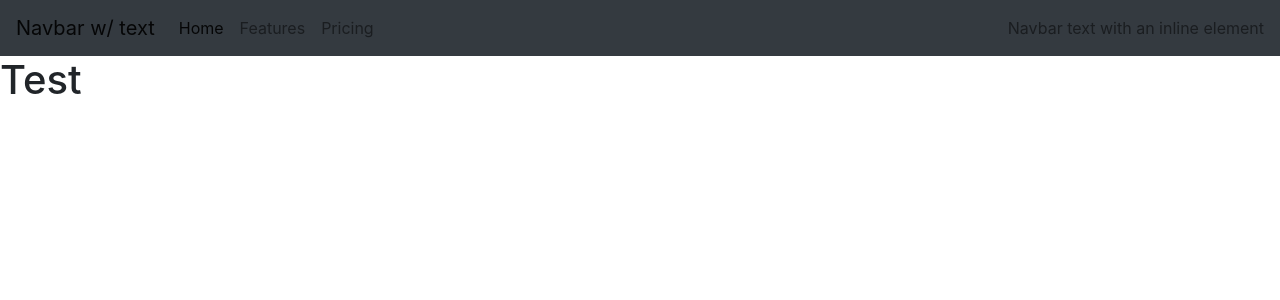
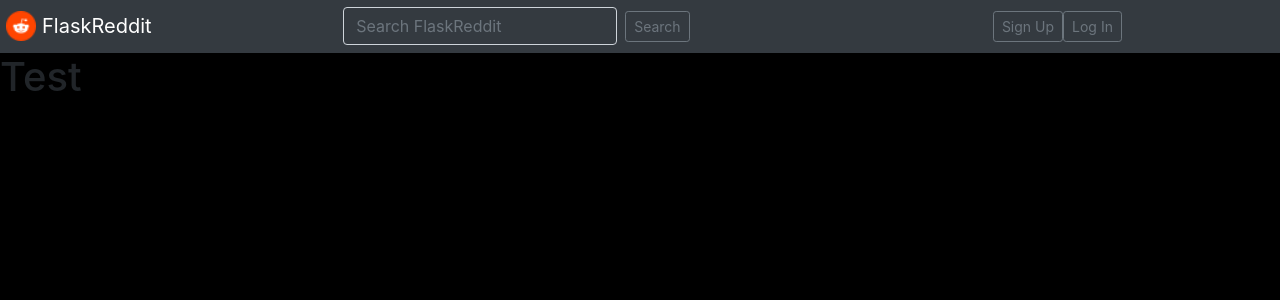
Before and after one commit to HarryCashel/FlaskReddit, a Flask app: page /web/ in a window 1280 px wide. Shown: the top 300 px of the page. Run offline with Flask 2, Linux system fonts and the light colour scheme; some libraries are stand-ins or nearby versions.

Commit message:
html base

```diff
--- /dev/null
+++ b/static/styles.css
@@ -0,0 +1,15 @@
+body{
+    background-color: black;
+}
+
+.navbar {
+    padding: .5%;
+}
+
+.navbar-brand {
+    margin-right: 40px;
+}
+
+#usersettings {
+
+}
--- a/templates/base.html
+++ b/templates/base.html
@@ -6,34 +6,85 @@
 
     <!-- Bootstrap CSS -->
     <link rel="stylesheet" href="https://stackpath.bootstrapcdn.com/bootstrap/4.3.1/css/bootstrap.min.css" integrity="sha384-ggOyR0iXCbMQv3Xipma34MD+dH/1fQ784/j6cY/iJTQUOhcWr7x9JvoRxT2MZw1T" crossorigin="anonymous">
-
+    <link rel="stylesheet" href="../static/styles.css">
     <title>{% block title %}{% endblock %}</title>
 </head>
 <body>
-<div class="navbar-container">
-<nav class="navbar navbar-expand-lg navbar-light bg-dark">
-  <a class="navbar-brand" href="#">Navbar w/ text</a>
-  <button class="navbar-toggler" type="button" data-toggle="collapse" data-target="#navbarText" aria-controls="navbarText" aria-expanded="false" aria-label="Toggle navigation">
+
+        <!-- navbar -->
+
+        <nav class="navbar navbar-expand-lg navbar-dark bg-dark">
+{#            <div class="d-flex justify-content-between">#}
+                <a class="navbar-brand" href="#">
+                    <img src="../static/img/reddit.png" width="30" height="30" class="d-inline-block align-top" alt="">
+                    FlaskReddit
+                </a>
+                <button class="navbar-toggler" type="button" data-toggle="collapse" data-target="#navbarSupportedContent" aria-controls="navbarSupportedContent" aria-expanded="false" aria-label="Toggle navigation">
                     <span class="navbar-toggler-icon"></span>
                 </button>
-  <div class="collapse navbar-collapse" id="navbarText">
-    <ul class="navbar-nav mr-auto">
-      <li class="nav-item active">
-        <a class="nav-link" href="#">Home <span class="sr-only">(current)</span></a>
+
+                <div class="collapse navbar-collapse" id="navbarSupportedContent">
+                    <!-- Jinja template for communities user has joined - only show if logged in -->
+                        {% if user == None %}
+                    <ul class="navbar-nav mx-auto">
+                        <li class="nav-item dropdown">
+                            <a class="nav-link dropdown-toggle" href="#" id="navbarDropdown" role="button" data-toggle="dropdown" aria-haspopup="true" aria-expanded="false">
+                                <img src="../static/img/home.png" width="24" height="24" class="d-inline-block align-top" alt="">
+                                Home
+                            </a>
+                            <div class="dropdown-menu" aria-labelledby="navbarDropdown">
+                                <a class="dropdown-item" href="#">Example</a>
+                            </div>
+                        </li>
+                    </ul>
+                    {% endif %}
+                    <!-- End template for user communities -->
+                    <ul class="navbar-nav mx-auto">
+
+                        <li class="nav-item">
+                            <form class="form-inline my-2 my-lg-0 d-flex justify-content-start">
+                                <input class="form-control mr-sm-2 bg-dark text-white" type="search" placeholder="Search FlaskReddit" aria-label="Search">
+                                <button class="btn btn-sm btn-outline-secondary" type="button">Search</button>
+                            </form>
+                        </li>
+                    </ul>
+                    <!-- If no user show login/signup buttons -->
+                    <ul class="navbar-nav mx-auto">
+                        <li class="nav-item">
+                            <a class="btn btn-outline-secondary btn-sm" href="#">Sign Up</a>
                         </li>
                         <li class="nav-item">
-        <a class="nav-link" href="#">Features</a>
+                            <a class="btn btn-outline-secondary btn-sm" href="#">Log In</a>
                         </li>
-      <li class="nav-item">
-        <a class="nav-link" href="#">Pricing</a>
+                        <!-- End template for login/signup buttons-->
+                    </ul>
+{#                    <ul class="navbar-nav mx-auto">#}
+{#                        #}
+{#                    </ul>#}
+                    <!-- -->
+                    {% if user == None %}
+
+                    <ul class="navbar-nav mx-auto" >
+                        <li class="nav-item dropdown">
+                            <a class="nav-link dropdown-toggle" href="#" id="navbarDropdown" role="button" data-toggle="dropdown" aria-haspopup="true" aria-expanded="false">
+                                [Username]
+                            </a>
+                            <div class="dropdown-menu" aria-labelledby="navbarDropdown">
+                                <a class="dropdown-item" href="#">profile</a>
+                                <a class="dropdown-item" href="#">settings</a>
+                                <a class="dropdown-item" href="#">create a community</a>
+                                <a class="dropdown-item" href="#">Log Out</a>
+                            </div>
                         </li>
                     </ul>
-    <span class="navbar-text">
-      Navbar text with an inline element
-    </span>
+                    {% endif %}
                 </div>
+{#            </div>#}
         </nav>
         </div>
+
+
+
 
     {% block content %}
     {% endblock %}
```
Also changed, not shown: static/img/home.png (added), static/img/reddit.png (added). Lines whose indentation alone changed are shown as unchanged.
